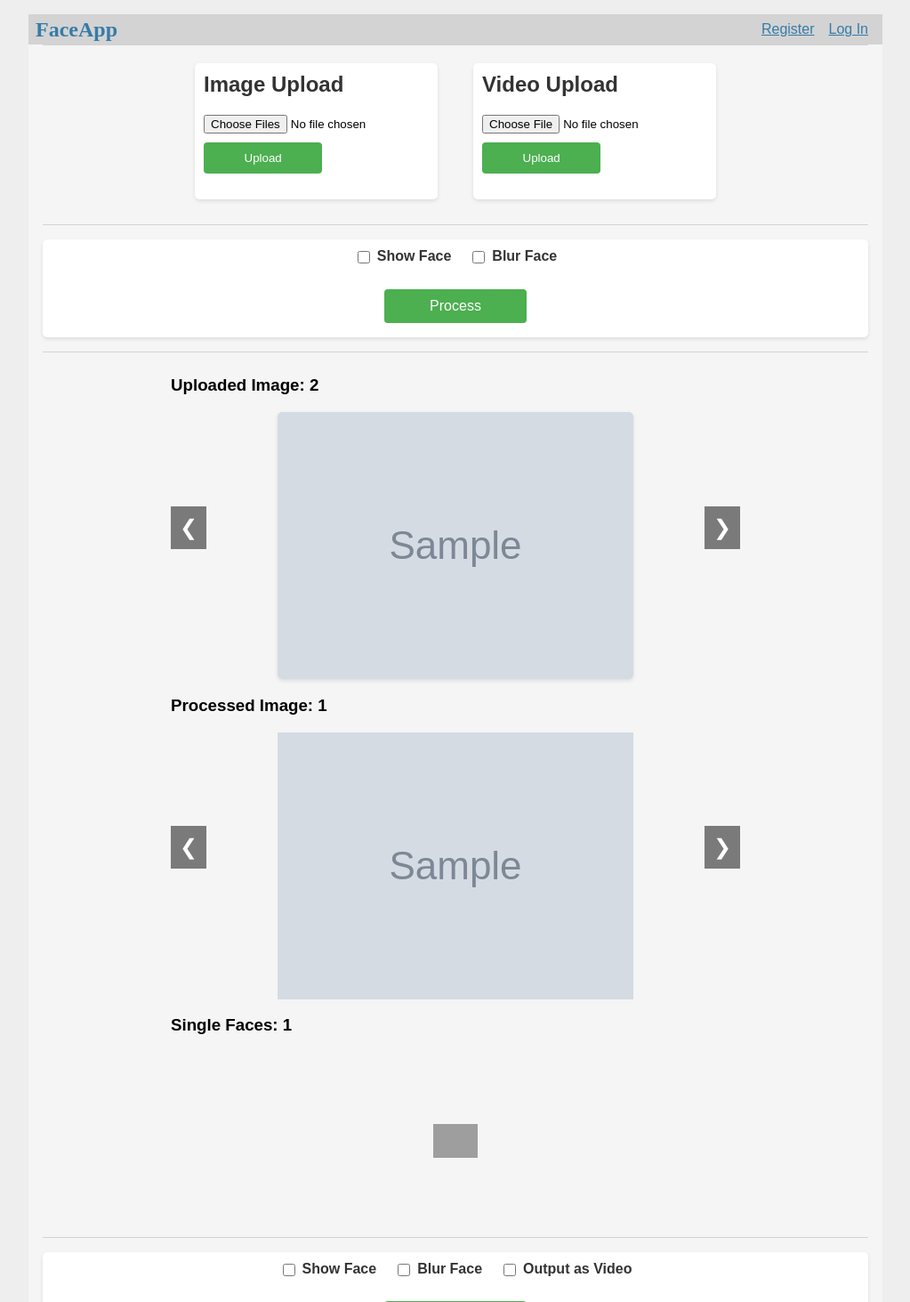
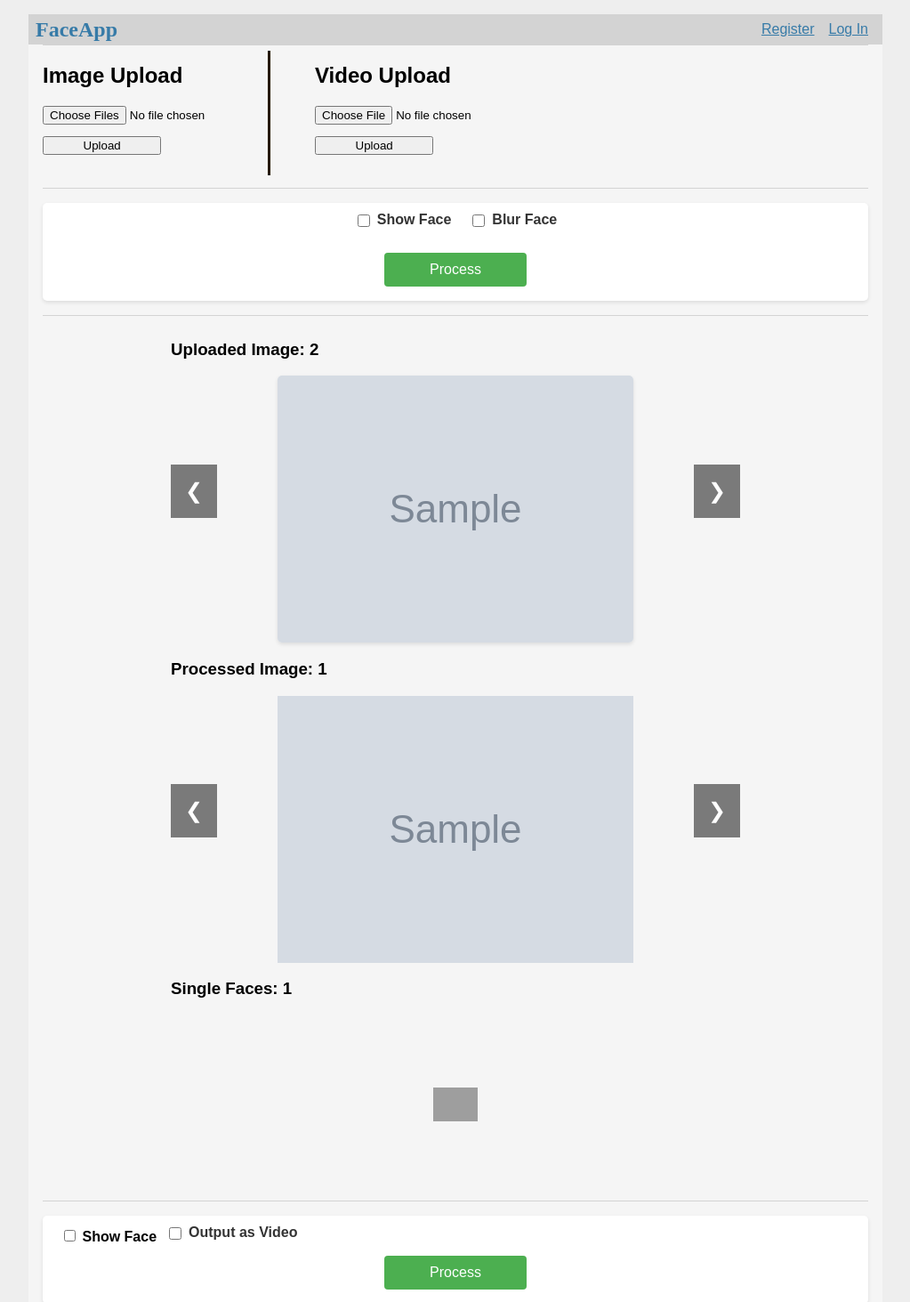
Before and after one commit to AntonioConsiglio/ComputerVision, a Flask app: template FlaskAPI/flaskr/templates/elab/cv_interface.html in a window 1280 px wide. Shown: the top 1463 px of the page at 89% size, without its empty margins (128-1151 px from the left). Run offline with Flask 3, Linux system fonts and the light colour scheme; the template is opened without the code that fills it: most values are stand-ins (such as "Sample title", 1, 10 or a date in 2020); grey boxes marked "Sample" are stand-in pictures; parts of the project's set-up code (start-up, migrations or seed data) failed here and were passed over; grey boxes are pictures that could not be loaded.

Commit message:
all is working

```diff
--- a/FlaskAPI/flaskr/templates/elab/cv_interface.html
+++ b/FlaskAPI/flaskr/templates/elab/cv_interface.html
@@ -7,16 +7,106 @@
 {% block content %}
 <link rel="stylesheet" href="{{ url_for('static', filename='custom_cv_interface.css') }}">
 <body>
-    <div class="container">
-        <div class="upload-section" id="UploadSection">
+    <style>
+        .vertical {
+          border-left: 3px solid rgb(38, 26, 1);
+          height: 100%;
+          height: 140px;
+         margin-right: 50px;
+          /* left: 50%; */
+          /* margin-left: -3px; */
+        }
+        #processing_options_check {
+            display: flex;
+            align-items: center;
+        }
+        #show_face_check{
+            padding-left: 10px;
+            padding-right: 10px;
+        }
+        #blur_face_check{
+            padding-left: 10px;
+            padding-right: 10px;
+        }
+        #single_face{
+            max-width: 200px;
+            right: 100%;
+            padding-left: 15px;
+        }
+        .container{
+            display: flex;
+        }
+        #twocolumn{
+            display: flex;
+            width: 100%;
+            align-items: center;
+        }
+        .imagetoshow{
+            max-width :640px;
+            height: auto;
+        }
+        #face_image{
+            max-width :50px;
+            height: auto;
+            max-height: 100px;
+        }
+
+        /* slideshow */
+
+        .slideshow-container {
+            position: relative;
+            max-width: 100%;
+            margin: auto;
+        }
+
+        #slide {
+            display: flex;
+            width: 640px;
+            height: auto;
+            align-items: center;
+            justify-content:space-around;
+        }
+        #slide2 {
+            display: flex;
+            width: 640px;
+            height: auto;
+            min-height: 200px;
+            align-items: center;
+            justify-content:space-around;
+            flex-wrap: wrap;
+
+        }
+        .prev,
+        .next {
+            position: absolute;
+            top: 50%;
+            transform: translateY(-50%);
+            font-size: 24px;
+            padding: 16px;
+            color: white;
+            background-color: rgba(0, 0, 0, 0.5);
+            cursor: pointer;
+        }
+
+        .prev {
+            left: 0;
+        }
+
+        .next {
+            right: 0;
+        }
+
+    </style>
+    <div style="display: flex; align-items: center;">
+        <div id="UploadSection">
         <h2>Image Upload</h2>
         <form action="/uploade_image" method="POST" enctype="multipart/form-data">
             <input type="file" name="images" accept="image/*" multiple>
             <input type="submit" value="Upload">
         </form>
         </div>
-        <!-- <div class="vertical"></div> -->
-        <div class="upload-section">
+        <div class="vertical"></div>
+        <div>
         <h2>Video Upload</h2>
         <form action="/upload_video" method="POST" enctype="multipart/form-data">
             <input type="file" name="video" accept="Video/*">
@@ -42,7 +132,6 @@
             <input type="submit" value="Process" class="process-button" id="submit-button-IP">
             <div id="loading-spinner" class="hidden"></div>
         </form>
-     <!-- </div> -->
         <hr>
         <div class="container">
             <div id="main_results">
@@ -92,14 +181,12 @@
         <hr>
         <form action="/process_video" method="POST" enctype="multipart/form-data" class="processing-form" id="video-process-form">
             <input type="hidden" name="video" value="{{ uploaded_video }}">
-            <div class="processing-options">
-                <div class="option">
-                    <input type="checkbox" id="show_face" name="show_face" class="option-checkbox">
-                    <label for="show_face" class="option-label">Show Face</label>
-                </div>
-                <div class="option">
-                    <input type="checkbox" id="blur" name="blur" class="option-checkbox">
-                    <label for="blur" class="option-label">Blur Face</label>
+
+
+            <div id="processing_options_check">
+                <div id="show_face_check">
+                    <input type="checkbox" id = "show_face" name="show_face">
+                    <label for="show_face">Show Face</label>
                 </div>
                 <div class="option">
                     <input type="checkbox" id="video_in_output" name="outputVideo" class="option-checkbox">
@@ -116,15 +203,10 @@
             <video width="640" height="auto" justify-content="space-around" controls>
             <source src="{{ uploaded_video }}" alt="Uploaded Video">
             </video>
+
             {% if processed_video %}
-                    {% if showvideo %}
-                        <h3>Uploaded Video: <button class="process-button" style="margin-left: 30px;" onclick="downloadVideo()">Download</button> </h3>
-                        <video width="640" height="auto" justify-content="space-around" id ="video-processed"controls>
-                            <source src="{{ processed_video }}" alt="Processed Video">
-                        </video>
-                    {% else %}
                 <div class="slideshow-container">
-                            <h3>Processed Video Frames:<span id ="up_img_n" style="display: none;" ></span></h3>
+                    <h3>Processed Video Frames:</h3>
                         {%for framep in processed_video %}
                         <!-- Slides -->
                             <div class="slide" id="slide">
@@ -132,72 +214,18 @@
                             </div>
                         {% endfor %}
                     <!-- Navigation arrows-->
-                            <a class="prev" onclick="changeSlide(0)">&#10094;</a>
-                            <a class="next" onclick="changeSlide(0)">&#10095;</a>
+                    <a class="prev" onclick="changeSlideProcess(0)">&#10094;</a>
+                    <a class="next" onclick="changeSlideProcess(0)">&#10095;</a>
                 </div>
-                    {% endif %}
             {% endif %}
             </div>
         </div>
     {% endif %}
 
+
+
+
 <script>
-
-        document.addEventListener('DOMContentLoaded', function() {
-            var sessionVariable = "{{ session.user_id }}"
-            if (sessionVariable){
-            try {
-            const VPForm = document.getElementById('video-process-form');
-            const VPsubmitButton = document.getElementById('submit-button');
-            const loadingSpinner = document.getElementById('loading-spinner');
-            VPForm.addEventListener('submit', function(event) {
-                requestfunction(event,"/process_video",VPForm,VPsubmitButton,loadingSpinner);
-
-            });
-        }
-            catch (error){};
-            try {
-            const IPForm = document.getElementById('images-process-form');
-            const IPsubmitButton = document.getElementById('submit-button-IP');
-            const loadingSpinner = document.getElementById('loading-spinner');
-            IPForm.addEventListener('submit', function(event) {
-                requestfunction(event,"/process_image",IPForm,IPsubmitButton,loadingSpinner);
-            });
-        }
-            catch (error){};
-        }
-        });
-
-        function requestfunction(event,url,form,button,spinner){
-            event.preventDefault(); // Prevent the default form submission behavior
-
-            button.disabled = true;
-            if(spinner){
-                spinner.classList.remove('hidden');
-            }
-            // Create a FormData object to collect the form data
-            var formData = new FormData(form);
-
-            // Send the form data to the server using AJAX
-            var xhr = new XMLHttpRequest();
-            xhr.open('POST', url, true);
-            xhr.onreadystatechange = function() {
-                if (xhr.readyState === 4 && xhr.status === 200) {
-                    // The server-side processing is complete
-                    button.disabled = false;
-                    if(spinner){
-                        spinner.classList.add('hidden');
-                    }
-                    console.log("request ended");
-                    document.open();
-                    document.write(xhr.responseText);
-                    document.close();
-                    console.log("html loaded");
-
-                }
-            }
-            xhr.send(formData);
-        }
 
         var slideIndex = 0;
         var slideIndex_process = 0;
@@ -208,6 +236,7 @@
 function showSlides() {
     var i;
     var slides = document.getElementsByClassName("slide");
+    document.getElementById("up_img_n").innerHTML = slides.length;
     for (i = 0; i < slides.length; i++) {
         slides[i].style.display = "none";
     }
@@ -216,13 +245,13 @@
         slideIndex = 1;
     }
     slides[slideIndex - 1].style.display = "flex";
-            document.getElementById("up_img_n").textContent = slides.length;
     //setTimeout(showSlides, 3000); // Change slide every 3 seconds
 }
 
 function showSlidesprocessed() {
     var i;
     var slides = document.getElementsByClassName("slide_processed");
+    document.getElementById("procc_img_n").innerHTML = slides.length;
     for (i = 0; i < slides.length; i++) {
         slides[i].style.display = "none";
     }
@@ -231,7 +260,7 @@
         slideIndex_process = 1;
     }
     slides[slideIndex_process -1].style.display = "flex";
-            document.getElementById("procc_img_n").textContent = slides.length;
+    //setTimeout(showSlides, 3000); // Change slide every 3 seconds
     showSlidesFaces();
 }
 
@@ -247,7 +276,7 @@
     }
     slidesface[slideIndex_faces -1].style.display = "flex";
     var number = calculate_number_visible(slidesface);
-            document.getElementById("face_n").textContent = number;
+    document.getElementById("face_n").innerHTML = number;
     //setTimeout(showSlides, 3000); // Change slide every 3 seconds
 }
 
@@ -265,7 +294,7 @@
 
 function calculate_number_visible(elements){
     var count = 0;
-            console.log('Form submitted');
+
     for(var i = 0; i < elements.length; i++) {
         var toverify = elements[i];
         if (window.getComputedStyle(toverify).display == "flex"){
```
Also changed, not shown: FlaskAPI/flaskr/elab.py (+25 -4 lines). Lines whose indentation alone changed are shown as unchanged.
